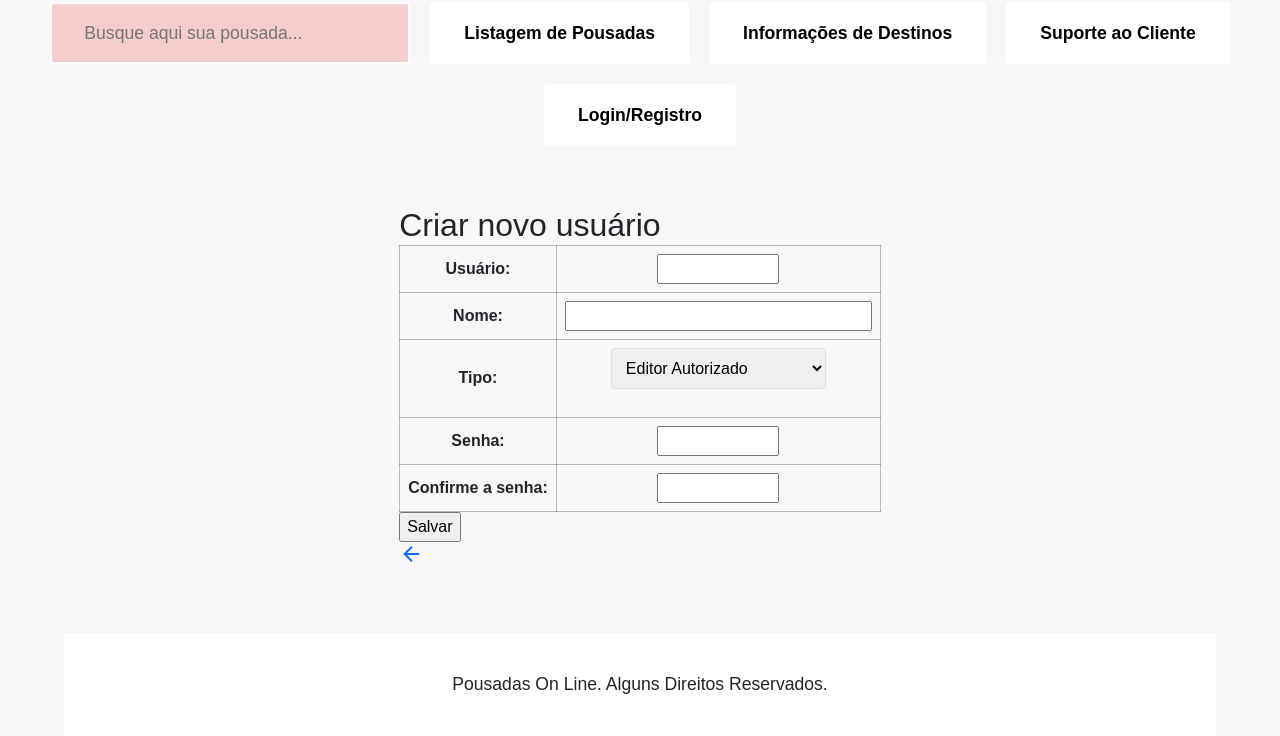
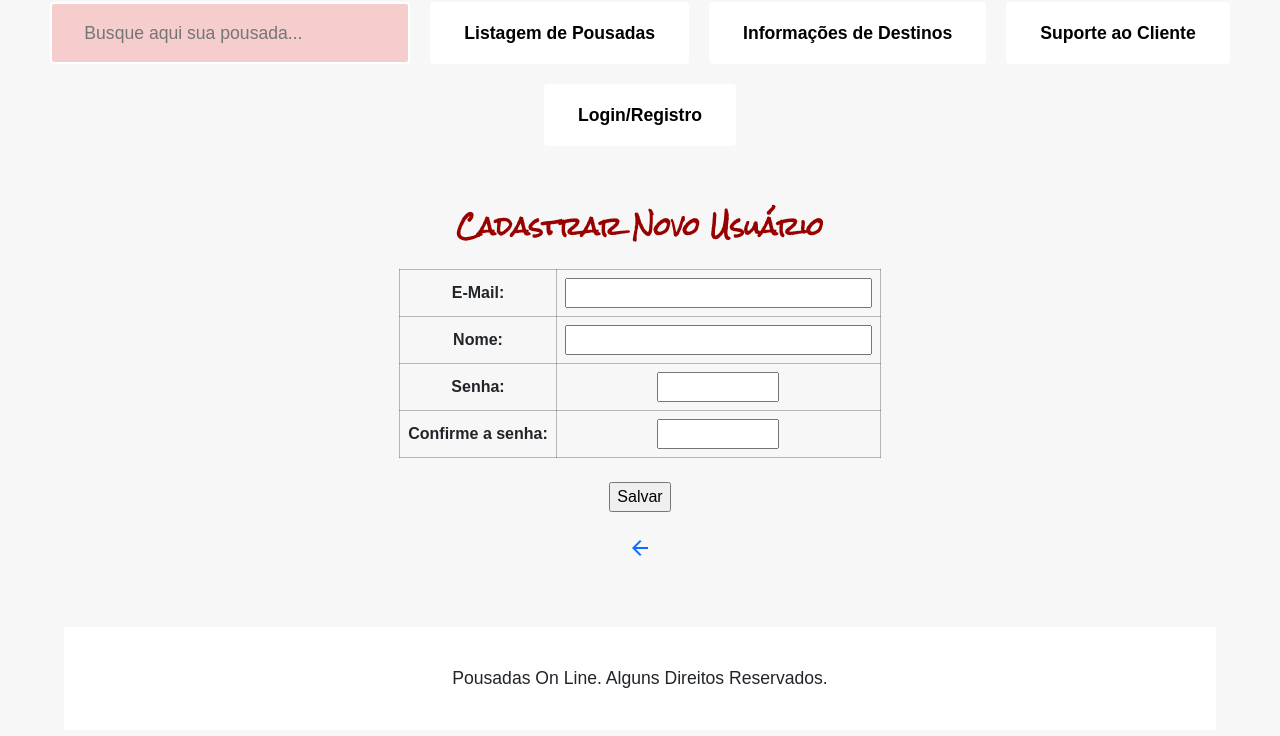
Before and after one commit to jharbes/PROGRAMACAO-WEB, a PHP site: page /user-new.php in a window 1280 px wide. Shown: the part 280-1016 px from the top of the page. After the commit the page ends 968 px from the top, so only its background shows below. Run offline with PHP 8.4, Linux system fonts and the light colour scheme; the visitor is signed in with stand-in values (Sample User, id 1); some web fonts are replaced.

Commit message:
acerto de comentarios e inclusao de novos usuarios

```diff
--- a/trabalho_final/site-reserva-pousadas/estilos/style.css
+++ b/trabalho_final/site-reserva-pousadas/estilos/style.css
@@ -297,8 +297,8 @@ form .inclui_comentario {
     padding: 20px;
     border-radius: 8px;
     box-shadow: 0 2px 4px rgba(0, 0, 0, 0.1);
-    max-width: 400px;
-    width: 70%;
+    max-width: 700px;
+    width: 100%;
 }
 
 form .inclui_comentario label {
@@ -309,12 +309,13 @@ form .inclui_comentario label {
 }
 
 form .inclui_comentario input[type="text"], textarea, select {
-    width: 70%;
+    width: 100%;
     padding: 10px;
     border: 1px solid #ddd;
     border-radius: 4px;
     box-sizing: border-box;
     margin-bottom: 20px;
+    height: 200px;
 }
 
 form .inclui_comentario button {
--- a/trabalho_final/site-reserva-pousadas/user-login-form.php
+++ b/trabalho_final/site-reserva-pousadas/user-login-form.php
@@ -1,4 +1,5 @@
-<h2><strong>LOGIN</strong></h2>
+<h2><strong style="color: #900; font-family: RockSalt; font-size: 1.5rem;">Login</strong></h2>
+<br>
 <form action="user-login.php" method="post">
     <table>
         <tr><td><label for="usuario">E-mail: </label></td><td><input type="text" name="usuario" id="usuario" size="30" maxlength="40" required></td></tr>
--- a/trabalho_final/site-reserva-pousadas/user-new-form.php
+++ b/trabalho_final/site-reserva-pousadas/user-new-form.php
@@ -1,14 +1,16 @@
-<h2>Criar novo usuário</h2>
+<h2><strong style="color: #900; font-family: RockSalt; font-size: 1.5rem;">Cadastrar Novo Usuário</strong></h2>
+<br>
 <form action="user-new.php" method="post">
     <table>
-        <tr><td><label for="usuario">Usuário: </label></td><td><input type="text" name="usuario" id="usuario" size="10" maxlength="10" required></td></tr>
-        <tr><td><label for="nome">Nome: </label></td><td><input type="text" name="nome" id="nome" size="30" maxlength="30" required></td></tr>
-        <tr><td><label for="tipo">Tipo: </label></td><td><select name="tipo" id="tipo">
+        <tr><td><label for="usuario">E-Mail: </label></td><td><input type="text" name="usuario" id="usuario" size="30" maxlength="40" required></td></tr>
+        <tr><td><label for="nome">Nome: </label></td><td><input type="text" name="nome" id="nome" size="30" maxlength="40" required></td></tr>
+        <!-- <tr><td><label for="tipo">Tipo: </label></td><td><select name="tipo" id="tipo">
             <option value="admin">Administrador do Sistema</option>
             <option value="editor" selected>Editor Autorizado</option>
-        </select></td></tr>
+        </select></td></tr> -->
         <tr><td><label for="senha1">Senha: </label></td><td><input type="password" name="senha1" id="senha1" size="10" maxlength="10" required></td></tr>
         <tr><td><label for="senha2">Confirme a senha: </label></td><td><input type="password" name="senha2" id="senha2" size="10" maxlength="10" required></td></tr>
     </table>
+    <br>
     <div id="entrar"><input type="submit" value="Salvar" id="botao-entrar"></div>
 </form>
--- a/trabalho_final/site-reserva-pousadas/user-new.php
+++ b/trabalho_final/site-reserva-pousadas/user-new.php
@@ -8,6 +8,11 @@
     <link rel="stylesheet" href="./estilos/style.css">
     <link rel="stylesheet" href="https://fonts.googleapis.com/css2?family=Material+Symbols+Outlined:opsz,wght,FILL,GRAD@48,700,1,200" />
     <title>Pousadas On Line</title>
+    <style>
+        main{
+            text-align: center;
+        }
+    </style>
 </head>
 <?php
 require_once 'includes/banco.php';
@@ -39,9 +44,7 @@ $user_email=$_SESSION['user'];
 
 <div id="corpo">
 <?php
-    if (!isAdmin())
-        echo msgErro("Área Restrita: Você não é Administrador!");
-    else{
+
         if (!isset($_POST['usuario']))
             require 'user-new-form.php';
         else{
@@ -49,15 +52,15 @@ $user_email=$_SESSION['user'];
             $nome=$_POST['nome']??null;
             $senha1=$_POST['senha1']??null;
             $senha2=$_POST['senha2']??null;
-            $tipo=$_POST['tipo']??null;
+            $tipo="cliente";
 
             if ($senha1===$senha2){
-                if (empty($usuario || empty($nome) || empty($senha1) || empty($senha2) || empty($tipo))){
+                if (empty($usuario || empty($nome) || empty($senha1) || empty($senha2))){
                     echo msgErro("Todos os dados são obrigatórios!");
                 }
                 else
-                    $senha=gerarHash($senha1);
-                    $q="INSERT INTO usuarios (usuario,nome,senha,tipo) VALUES ('$usuario','$nome','$senha','$tipo')";
+                    $senha=$senha1;
+                    $q="INSERT INTO usuario (email,nome,senha,tipo) VALUES ('$usuario','$nome','$senha','$tipo')";
                     if ($banco->query($q))
                         echo msgSucesso("Usuário $usuario cadastrado com sucesso!");
                     else
@@ -66,9 +69,8 @@ $user_email=$_SESSION['user'];
             else
                 echo msgErro("Senhas não conferem, repita o procedimento!");
         }
-    }
 
-    echo voltar();
+    echo "<br>".voltar();
 ?>
 </div>
 
```
Also changed, not shown: trabalho_final/site-reserva-pousadas/detalhes.php (+9 -5 lines).
